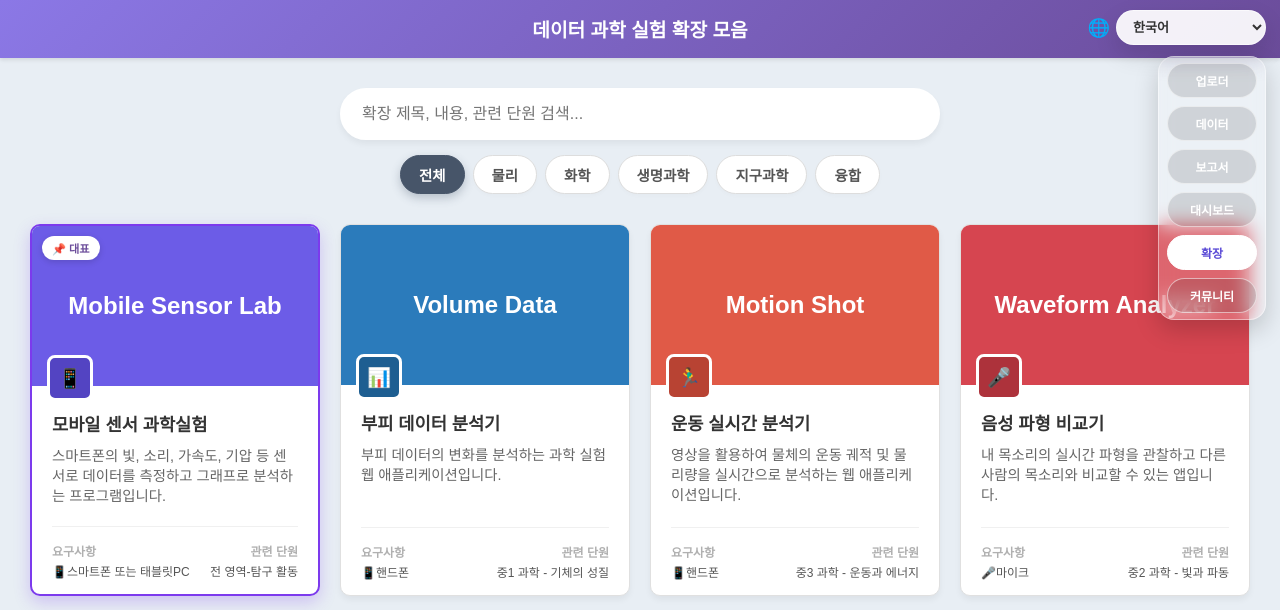
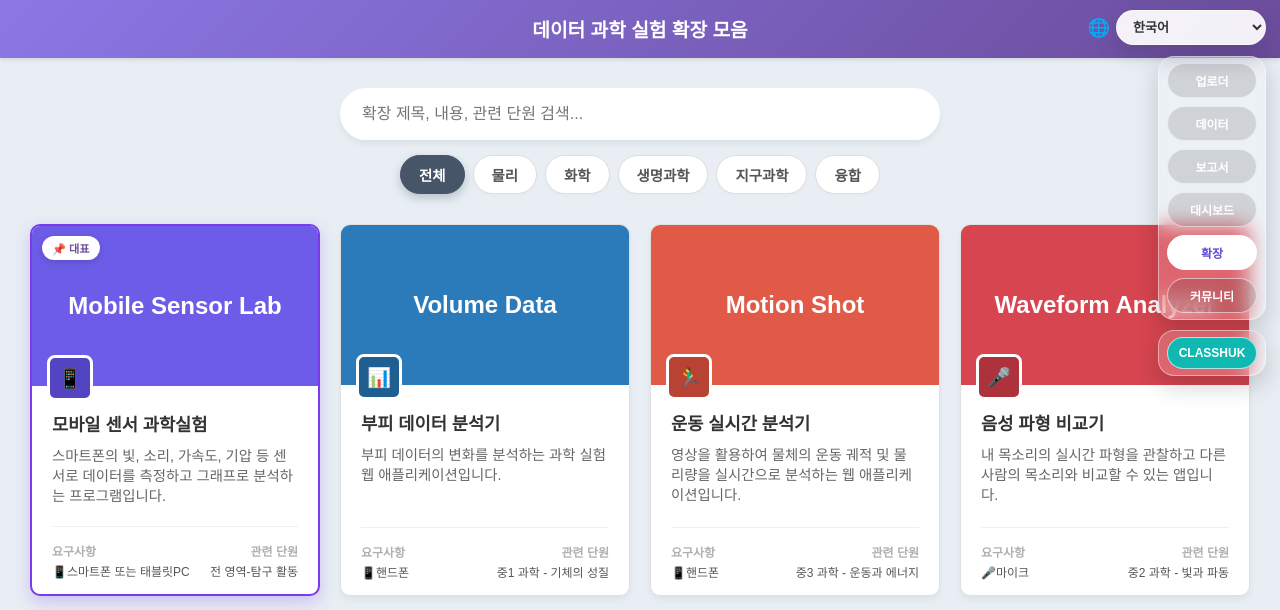
Before and after one commit to jhu1596/extendhuk, a plain HTML site: page index.html in a window 1280 px wide. Shown: the top 610 px of the page. Drawn offline with Linux system fonts and the light colour scheme.

Commit message:
Update index.html

```diff
--- a/index.html
+++ b/index.html
@@ -282,14 +282,22 @@
             color: #333;
         }
 
+        /* 네비게이션 전체를 감싸는 래퍼 (위치 고정 담당) */
+        .site-switch-wrap {
+            position: fixed;
+            top: 56px;
+            right: 14px;
+            z-index: 6000;
+            display: flex;
+            flex-direction: column;
+            gap: 10px; /* 기존 메뉴 박스와 CLASSHUK 박스 사이 간격 */
+        }
+
+        /* 기존 .site-switch에서 position, top, right, z-index 제거 */
         .site-switch {
             display: flex;
             flex-direction: column;
             width: 90px;
-            position: fixed;
-            top: 56px;
-            right: 14px;
-            z-index: 6000;
             gap: 8px;
             align-items: stretch;
             padding: 6px 8px;
@@ -299,6 +307,21 @@
             backdrop-filter: blur(10px);
             -webkit-backdrop-filter: blur(10px);
             box-shadow: 0 10px 25px rgba(0,0,0,.18);
+        }
+
+        /* CLASSHUK 버튼 전용 스타일 */
+        .switch-btn.is-classhuk {
+            background: #0fb9b1;
+            color: #fff;
+            border-color: rgba(255,255,255,0.65);
+        }
+
+        /* 클릭 시(active) 또는 활성화(is-active) 시 배경 흰색, 글씨 #0fb9b1 */
+        .switch-btn.is-classhuk:active,
+        .switch-btn.is-classhuk.is-active {
+            background: #fff;
+            color: #0fb9b1;
+            border-color: #fff;
         }
         .switch-btn {
             display: inline-flex;
@@ -330,7 +353,7 @@
 
         @media (max-width: 900px) {
             .lang-picker { right: 12px; top: 10px; }
-            .site-switch { top: 56px; right: 12px; }
+            .site-switch-wrap { top: 56px; right: 12px; }
         }
 
         /* 항상 맨 앞에 고정되는 카드 */
@@ -363,7 +386,8 @@
         </select>
     </div>
 
-    <!-- 다른 사이트로 이동하는 네비게이션 -->
+    <!-- 다른 사이트로 이동하는 네비게이션 + CLASSHUK 단독 박스 -->
+    <div class="site-switch-wrap">
         <nav class="site-switch" aria-label="사이트 이동">
             <a id="navUploader" class="switch-btn is-inactive" href="https://joo.is/lefthuk" target="_blank" rel="noopener">업로더</a>
             <a id="navData" class="switch-btn is-inactive" href="https://joo.is/righthuk" target="_blank" rel="noopener">데이터</a>
@@ -372,6 +396,12 @@
             <a id="navExtension" class="switch-btn is-active" href="#">확장</a>
             <a id="navCommunity" class="switch-btn is-inactive" href="https://joo.is/sharehuk" target="_blank" rel="noopener">커뮤니티</a>
         </nav>
+
+        <!-- 단독 네모칸 안의 CLASSHUK 버튼 -->
+        <div class="site-switch">
+            <a id="navClasshuk" class="switch-btn is-classhuk" href="https://joo.is/classhuk" target="_blank" rel="noopener">CLASSHUK</a>
+        </div>
+    </div>
 
     <header>
         데이터 과학 실험 확장 모음
```
Lines whose indentation alone changed are shown as unchanged.
